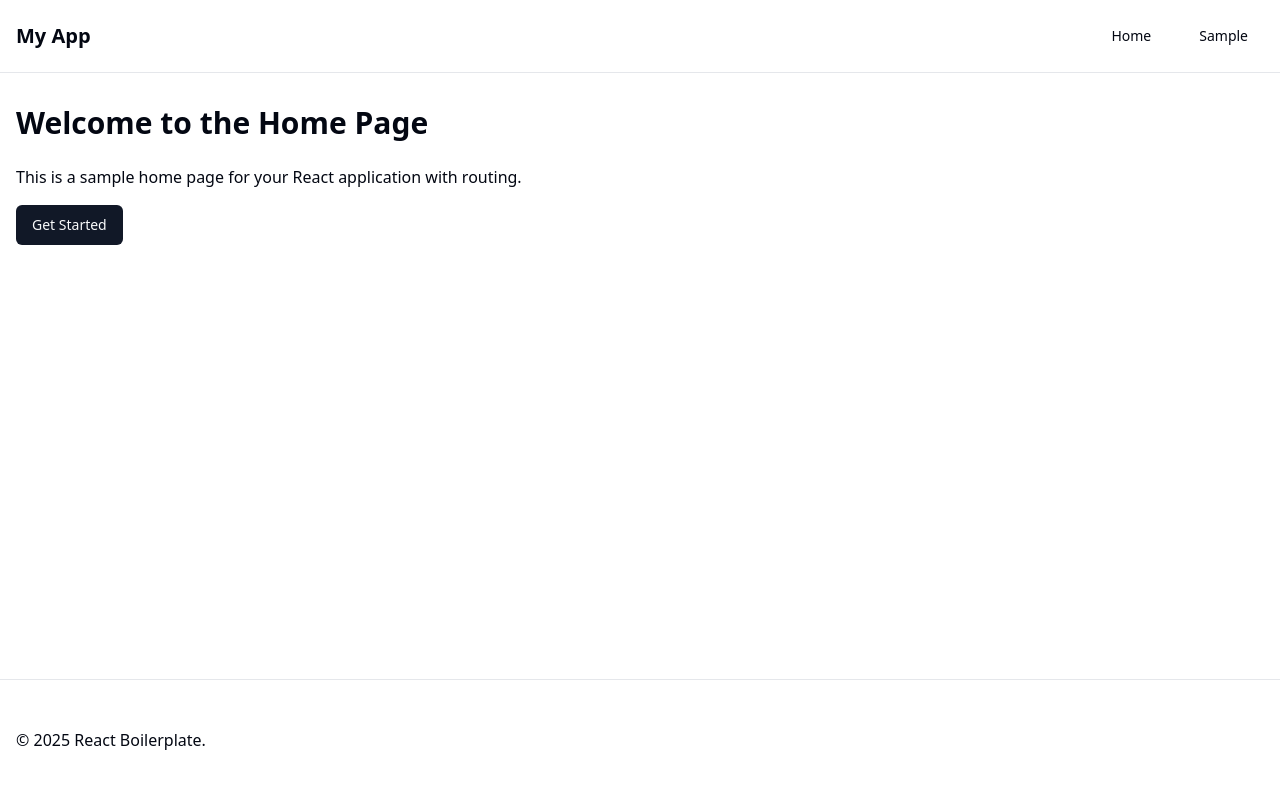
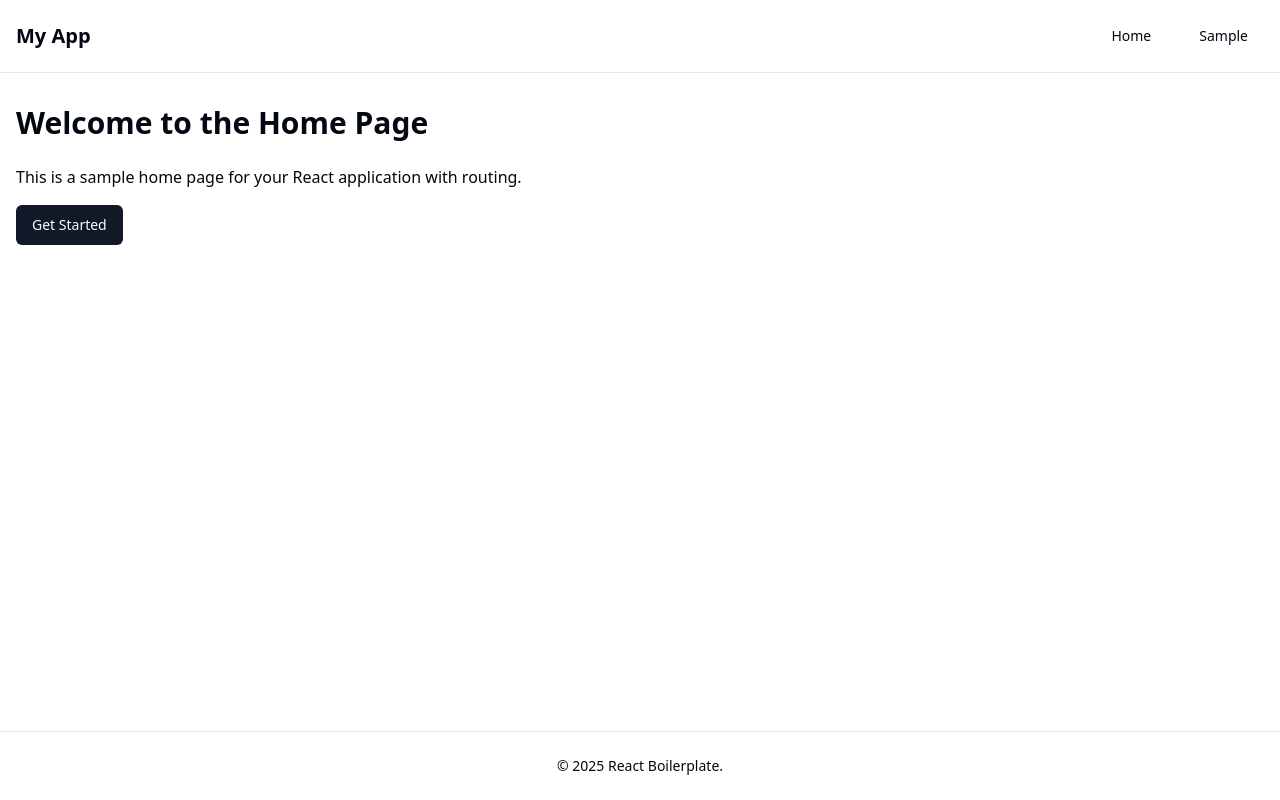
Before and after one commit to surajbera/react-boilerplate, a React (Vite) app: page / in a window 1280 px wide. Built offline with nearby package versions, Linux system fonts and the light colour scheme.

Commit message:
Update footer styling in RootLayout for improved layout and text alignment

```diff
--- a/src/layouts/RootLayout.tsx
+++ b/src/layouts/RootLayout.tsx
@@ -8,8 +8,8 @@ export default function RootLayout() {
       <main className="flex-1 container mx-auto px-4 py-8">
         <Outlet />
       </main>
-      <footer className="bg-background border-t py-4">
-        <div className="flex-1 container mx-auto px-4 py-8">
+      <footer className="bg-background border-t">
+        <div className="flex-1 container mx-auto px-4 py-6 text-center text-sm">
           © {new Date().getFullYear()} React Boilerplate.
         </div>
       </footer>
```
